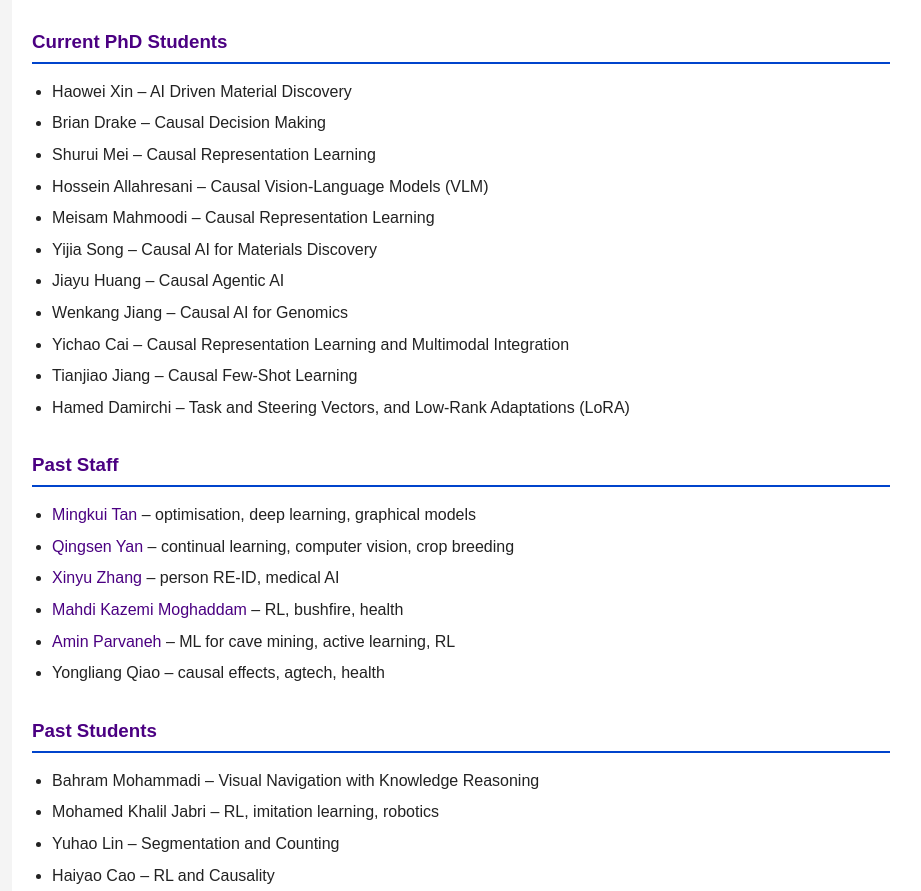
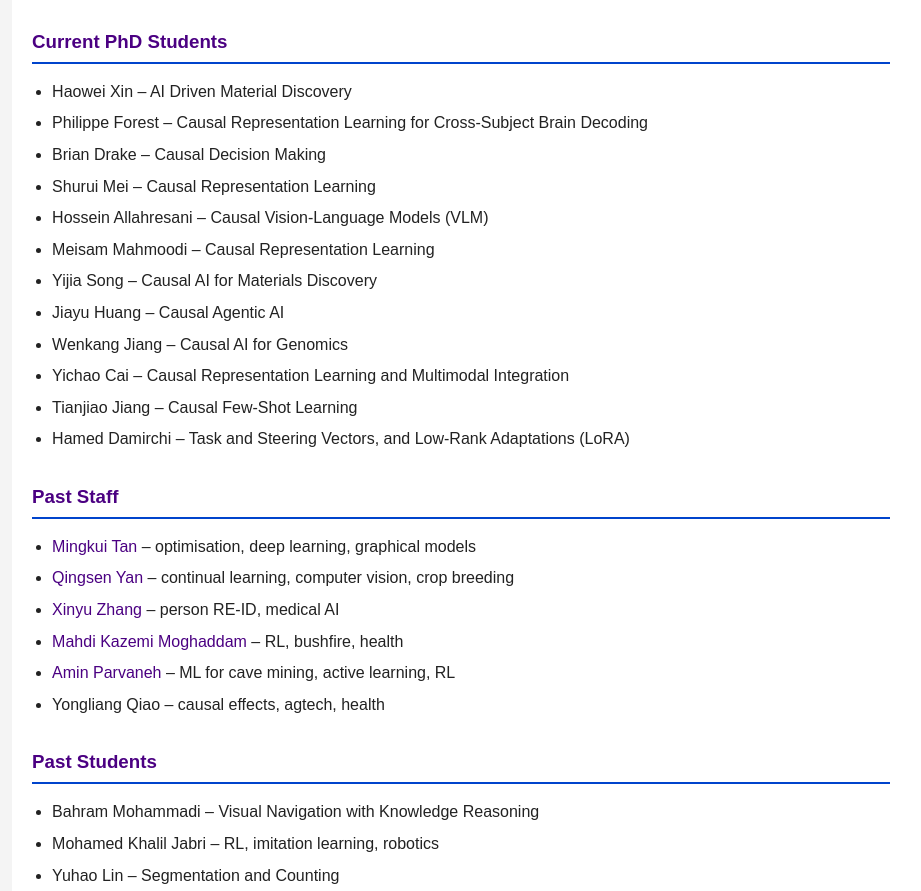
Before and after one commit to JavenShi/JavenShi.github.io, a plain HTML site: page supervise.html in a window 1280 px wide. Shown: the part 3382-4273 px from the top of the page, without its empty margins (286-1207 px from the left). Drawn offline with Linux system fonts and the light colour scheme.

Commit message:
Add files via upload

```diff
--- a/supervise.html
+++ b/supervise.html
@@ -160,6 +160,7 @@
       <h3>Current PhD Students</h3>
       <ul>
 <li>Haowei Xin – AI Driven Material Discovery</li>
+<li>Philippe Forest – Causal Representation Learning for Cross-Subject Brain Decoding </li>
 <li>Brian Drake – Causal Decision Making</li>
 <li>Shurui Mei – Causal Representation Learning</li>
 <li>Hossein Allahresani – Causal Vision-Language Models (VLM)</li>
```
